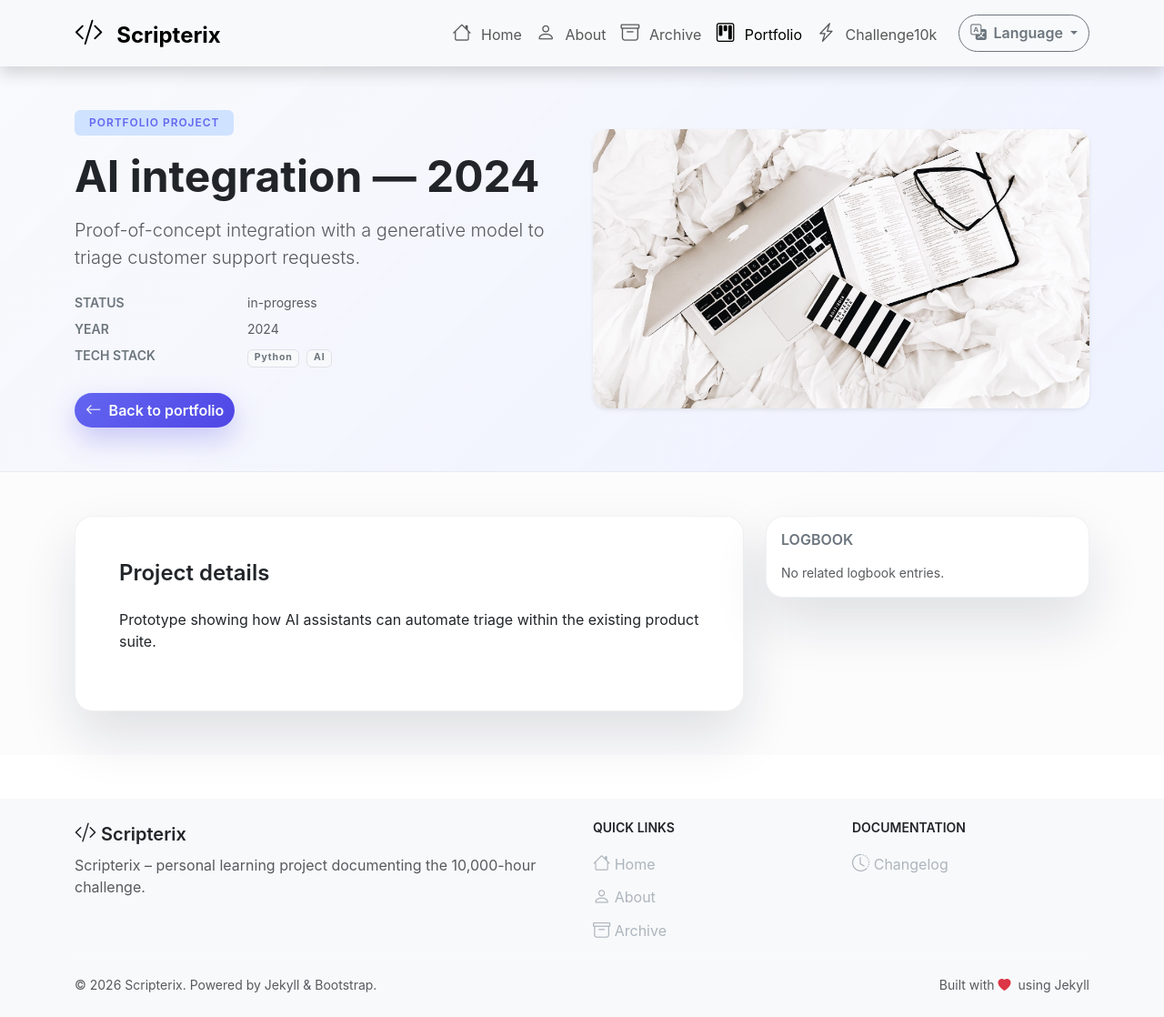
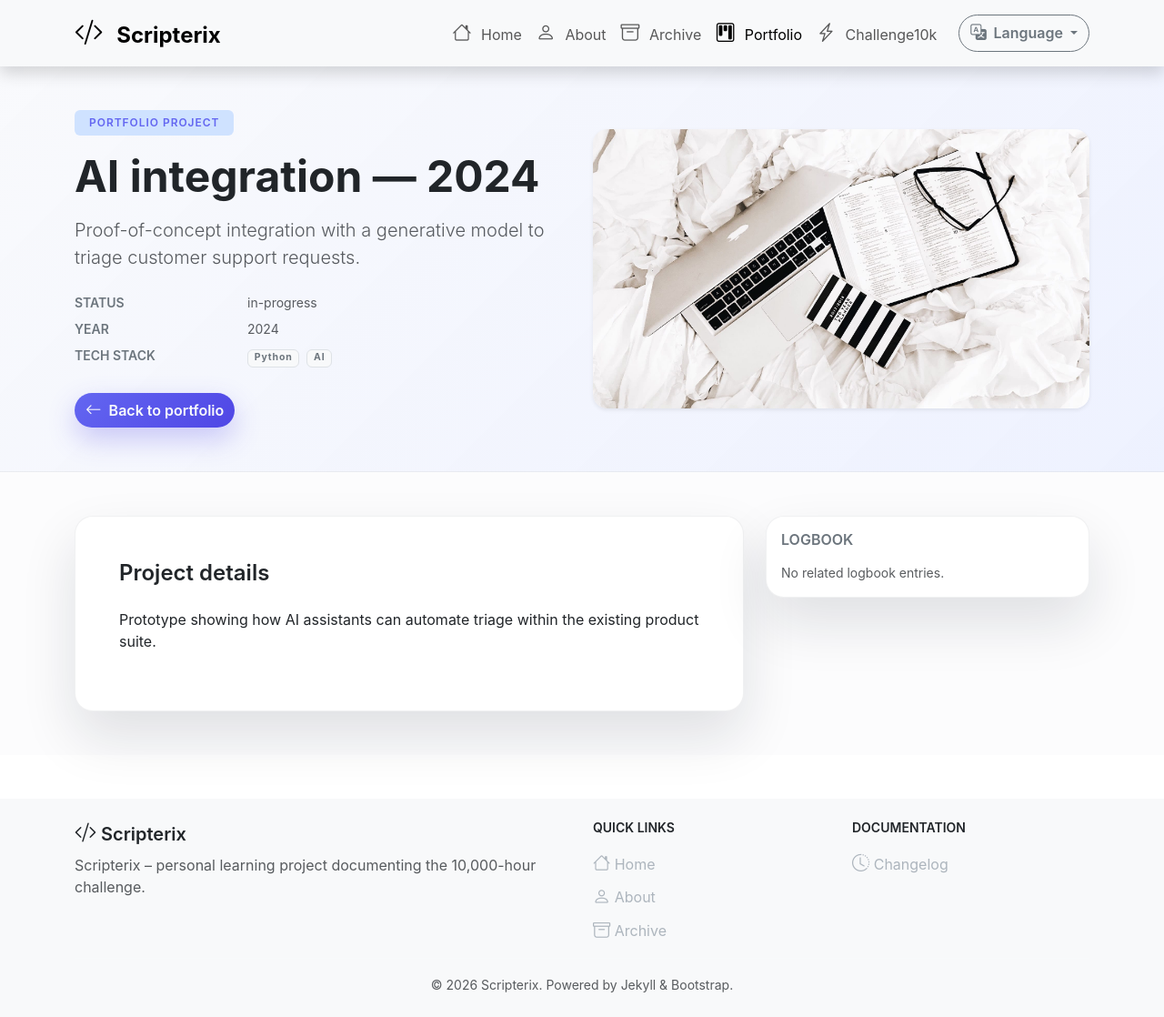
Before and after one commit to Scripterix/scripterix.github.io, a Jekyll site: the page built from _works/2024-ai-integration-en.md, in a window 1280 px wide. Shown: the whole page at 91% size. Built offline with Jekyll 4.4.1, drawn with Linux system fonts in a browser that asks for light colours.

Commit message:
Footer Jekyll Love changed

```diff
--- a/_includes/footer.html
+++ b/_includes/footer.html
@@ -48,17 +48,12 @@
 
     <hr class="my-3">
     <div class="row align-items-center gy-2">
-      <div class="col-md-6">
+      <div class="col-12 text-center">
         <small class="text-muted">
           &copy; {{ 'now' | date: "%Y" }} {{ site.title | default: "Scripterix" }}.
           {{ t.footer.built_with | default: 'Powered by Jekyll & Bootstrap.' }}
         </small>
       </div>
-      <div class="col-md-6 text-md-end">
-        <small class="text-muted">
-          {{ t.footer.love | default: 'Built with <i class="bi bi-heart-fill text-danger"></i> using Jekyll' }}
-        </small>
-      </div>
     </div>
   </div>
 </footer>
```
